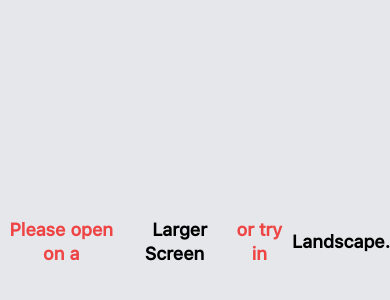
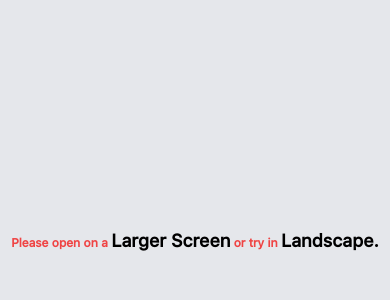
Before and after one commit to 1ManjeetSingh/AllPagesInOne, a React (Vite) app: page /afterSelection in a window 390 px wide. Shown: the part 180-480 px from the top of the page. Built offline with nearby package versions, Linux system fonts and the light colour scheme.

Commit message:
commit 10/12 14:08

```diff
--- a/src/Pages/afterSelection.jsx
+++ b/src/Pages/afterSelection.jsx
@@ -248,7 +248,12 @@ const AfterSelection = () => {
         <>
             {isScreenTooSmall ? (
                 <div className="h-screen flex items-center justify-center bg-gray-200 text-center text-2xl font-bold text-red-500">
-          Please open on a <span className='text-2xl text-[#000]'>&nbsp;Larger Screen&nbsp;</span> or try in <span className='text-2xl text-[#000]'>&nbsp;Landscape.</span>
+                    <span className="block md:inline">
+                        Please open on a&nbsp;
+                        <span className="text-2xl text-[#000]">Larger Screen</span>
+                        &nbsp;or try in&nbsp;
+                        <span className="text-2xl text-[#000]">Landscape.</span>
+                    </span>
                 </div>
             ) : (
                 <div className='.main-container min-h-[100vh] bg-[#F1F4F8]'>
@@ -801,7 +806,7 @@ const AfterSelection = () => {
                                 Take AI interview</div>
                         </div>
                     </div>
-        </div> )}
+                </div>)}
         </>
 
     )
```
Lines whose indentation alone changed are shown as unchanged.
